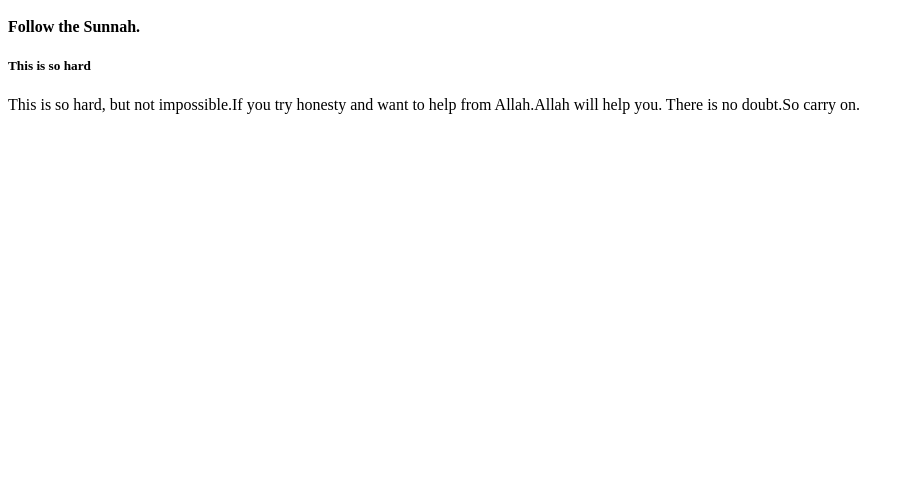
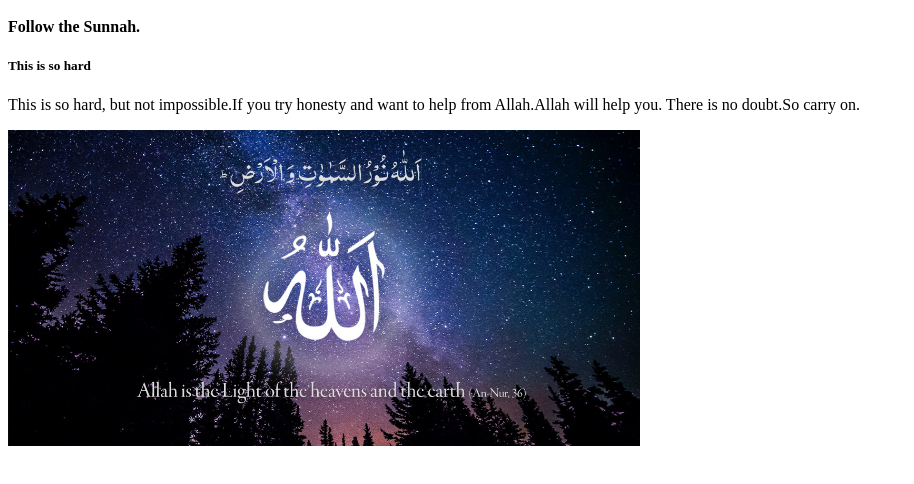
Before and after one commit to MuhammadAbdulAziz55/my--first-website, a plain HTML site: page index.html in a window 1280 px wide. Shown: the part 152-636 px from the top of the page, without its empty margins (0-914 px from the left). Drawn offline with Linux system fonts and the light colour scheme.

Commit message:
Allah name

```diff
--- a/index.html
+++ b/index.html
@@ -3,7 +3,12 @@
 <head>
     <meta charset="UTF-8">
     <meta name="viewport" content="width=device-width, initial-scale=1.0">
-    <title>Document</title>
+    <title>my--first-website2</title>
+    <style>
+        img{
+            width: 50%;
+        }
+    </style>
 </head>
 <body>
     <h2>This is my first github project.</h2>
@@ -12,7 +17,7 @@
     <h4>Follow the Sunnah.</h4>
     <h5>This is so hard </h5>
     <p>This is so hard, but not impossible.If you try honesty and want to help from Allah.Allah will help you. There is no doubt.So carry on.</p>
-    <img src="my project/my--first-website2/bangladesh.png" alt="">
+    <img src="Allah.jpg" alt="">
 
 </body>
 </html>
```
Also changed, not shown: Allah.jpg (added), bangladesh.png (deleted).
